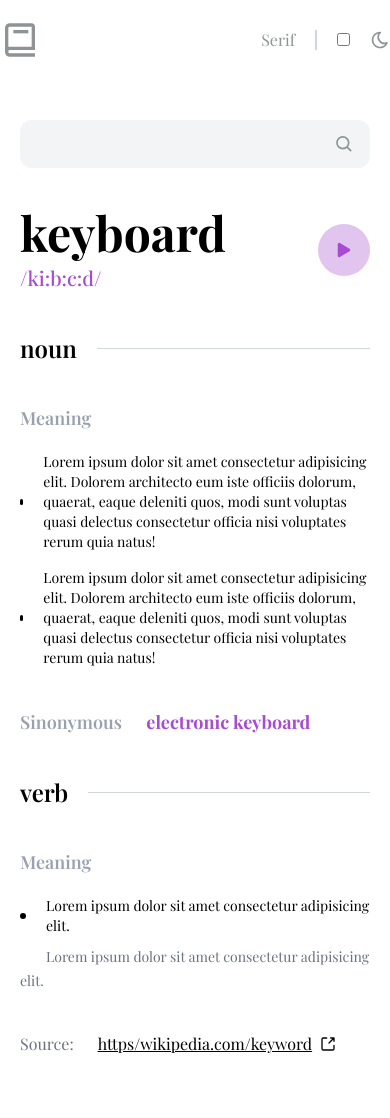
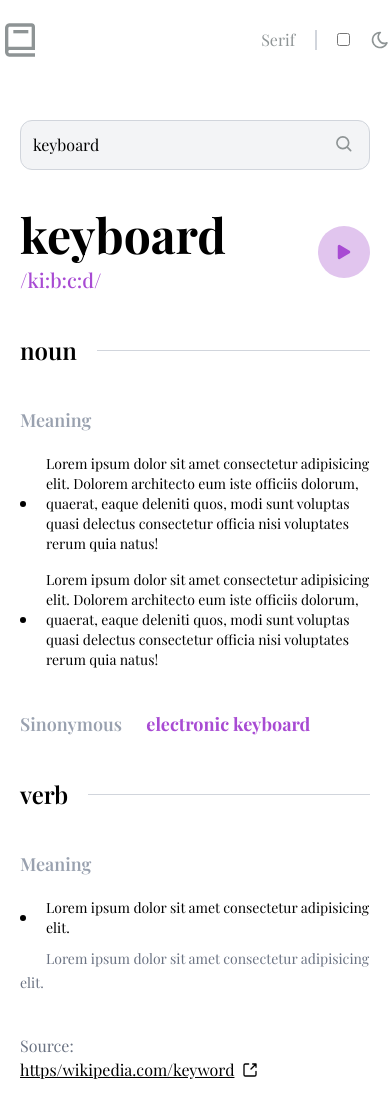
Before and after one commit to JhonRiv21/dictionary-app, a React (Vite) app: page / in a window 390 px wide. Shown: the top 1118 px of the page. Before the commit the page ends 1096 px from the top, so only its background shows below. Built offline with nearby package versions, Linux system fonts and the light colour scheme; a web font is replaced by a local one.

Commit message:
feat: responsive

```diff
--- a/src/App.tsx
+++ b/src/App.tsx
@@ -7,14 +7,14 @@ function App() {
 
         <div className="w-full">
           <div className="relative">
-            <input className="bg-gray-100 w-full py-3 px-3 rounded-xl "/>
+            <input value="keyboard" className="bg-gray-100 border border-gray-300 w-full py-3 px-3 rounded-xl "/>
             <span className="absolute right-4 top-3.5 pointer-events-none">
               <svg width="20" height="20" viewBox="0 0 24 24"><path fill="none" className="stroke-(--light-gray)" stroke-linecap="round" stroke-linejoin="round" stroke-width="2" d="M15.553 15.553a7.06 7.06 0 1 0-9.985-9.985a7.06 7.06 0 0 0 9.985 9.985m0 0L20 20"/></svg>
             </span>
           </div>
         </div>
 
-        <div className="flex flex-row justify-between w-full items-center">
+        <div className="flex flex-wrap gap-4 flex-row justify-between w-full items-center">
           <div>
             <h1 className="text-5xl font-bold">keyboard</h1>
             <p className="text-(--purple) text-xl pt-2 font-medium">/ki:b:c:d/</p>
@@ -35,11 +35,11 @@ function App() {
               <h5 className="text-lg text-gray-400 font-semibold">Meaning</h5>
               <ul className="space-y-4 pt-5">
                 <li className="flex items-center gap-5 text-sm">
-                  <span className="w-[14px] h-[6px] rounded-full bg-black"></span>
+                  <span className="p-[3px] rounded-full bg-black"></span>
                   Lorem ipsum dolor sit amet consectetur adipisicing elit. Dolorem architecto eum iste officiis dolorum, quaerat, eaque deleniti quos, modi sunt voluptas quasi delectus consectetur officia nisi voluptates rerum quia natus!
                 </li>
                 <li className="flex items-center gap-5 text-sm">
-                  <span className="w-[14px] h-[6px] rounded-full bg-black"></span>
+                  <span className="p-[3px] rounded-full bg-black"></span>
                   Lorem ipsum dolor sit amet consectetur adipisicing elit. Dolorem architecto eum iste officiis dolorum, quaerat, eaque deleniti quos, modi sunt voluptas quasi delectus consectetur officia nisi voluptates rerum quia natus!
                 </li>
               </ul>
@@ -69,8 +69,8 @@ function App() {
           </div>
 
           <div className="pt-10">
-            <p className="text-gray-500 inline-flex">Source:
-              <a href="#s" className="flex flex-row items-center gap-2 ml-6 underline text-black">https/wikipedia.com/keyword
+            <p className="text-gray-500 sm:inline-flex">Source:
+              <a href="#s" className="flex flex-row items-center gap-2 sm:ml-6 underline text-black">https/wikipedia.com/keyword
                 <span>
                   <svg width="1em" height="1em" viewBox="0 0 24 24"><path fill="none" stroke="currentColor" stroke-linecap="round" stroke-linejoin="round" stroke-width="2" d="M13.5 10.5L21 3m-5 0h5v5m0 6v5a2 2 0 0 1-2 2H5a2 2 0 0 1-2-2V5a2 2 0 0 1 2-2h5"/></svg>
                 </span>
```
